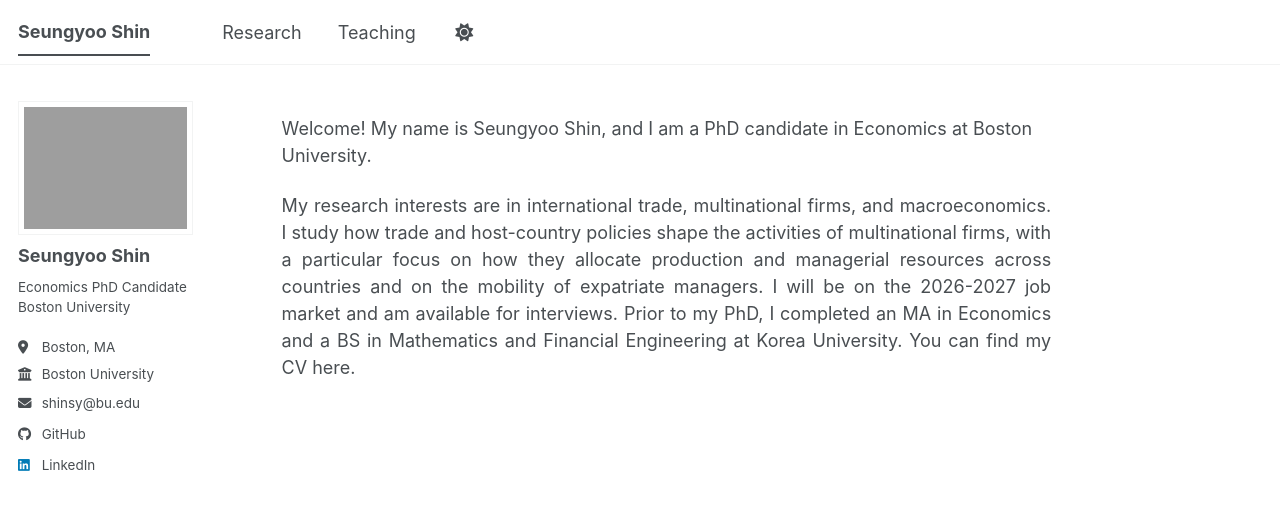
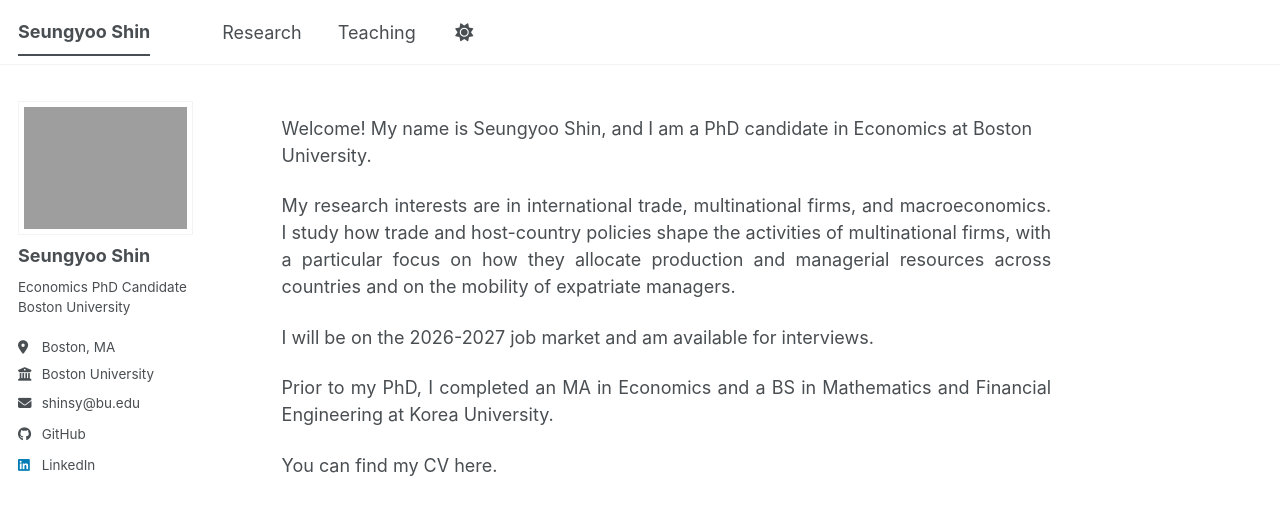
Before and after one commit to SeungyooShin/seungyooshin.github.io, a Jekyll site: the page built from _pages/about.md, in a window 1280 px wide. Shown: the top 515 px of the page. Built offline with Jekyll 4.4.1, drawn with Linux system fonts in a browser that asks for light colours; a script bundle is joined from its source files by our own code; library files that are not in the unit come from our copies.

```diff
--- a/_pages/about.md
+++ b/_pages/about.md
@@ -9,12 +9,19 @@
 ---
 
 Welcome! My name is Seungyoo Shin, and I am a PhD candidate in Economics at Boston University.
+
 <p style="text-align: justify; text-justify: inter-word;">
 My research interests are in international trade, multinational firms, and macroeconomics. I study how trade and host-country policies shape the activities of multinational firms, with a particular focus on how they allocate production and managerial resources across countries and on the mobility of expatriate managers.
+</p>
 
+<p style="text-align: justify; text-justify: inter-word;">
 I will be on the 2026-2027 job market and am available for interviews.
+</p>
 
+<p style="text-align: justify; text-justify: inter-word;">
 Prior to my PhD, I completed an MA in Economics and a BS in Mathematics and Financial Engineering at Korea University.
+</p>
 
+<p style="text-align: justify; text-justify: inter-word;">
 You can find my CV here.
 </p>
```
